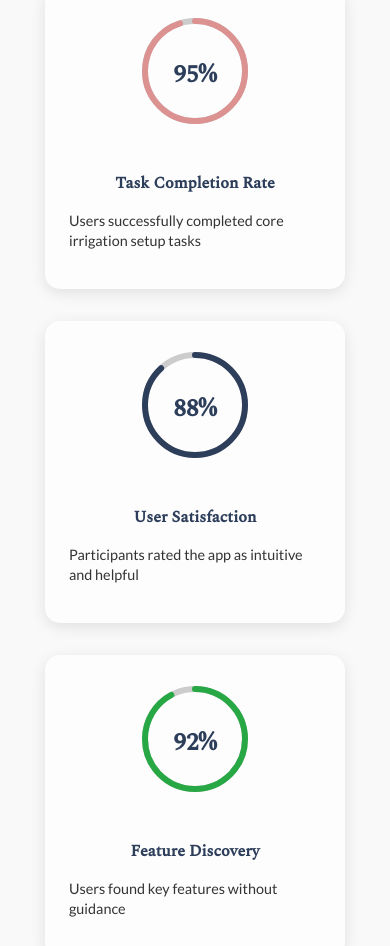
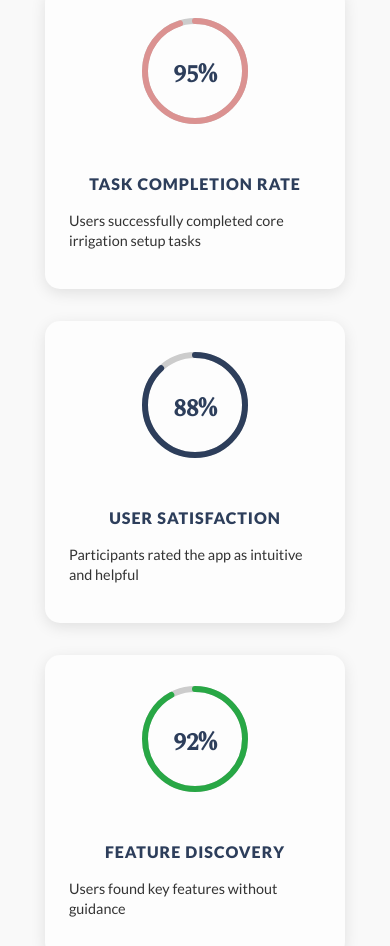
Before and after one commit to jiwoo3034/portfolio, a React (Create React App) app: page /projects/1 in a window 390 px wide. Shown: the part 6935-7881 px from the top of the page. Built offline with nearby package versions, Linux system fonts and the light colour scheme.

Commit message:
Fix heading structure in IoTMobileApp.js: change h4 to h3 for proper hierarchy

```diff
--- a/src/components/ProjectDetails/IoTMobileApp.css
+++ b/src/components/ProjectDetails/IoTMobileApp.css
@@ -620,7 +620,7 @@
   opacity: 1; /* Always visible, no animation */
 }
 
-.metric-card h4 {
+.metric-card h3 {
   color: #2D3E5B;
   margin: 1rem 0 0.5rem 0;
   font-size: 1rem;
--- a/src/components/ProjectDetails/IoTMobileApp.js
+++ b/src/components/ProjectDetails/IoTMobileApp.js
@@ -394,7 +394,7 @@ function IoTMobileApp() {
                 </svg>
                 <div className="percentage-text">95%</div>
               </div>
-              <h4>Task Completion Rate</h4>
+              <h3>Task Completion Rate</h3>
               <p>Users successfully completed core irrigation setup tasks</p>
             </div>
 
@@ -406,7 +406,7 @@ function IoTMobileApp() {
                 </svg>
                 <div className="percentage-text">88%</div>
               </div>
-              <h4>User Satisfaction</h4>
+              <h3>User Satisfaction</h3>
               <p>Participants rated the app as intuitive and helpful</p>
             </div>
 
@@ -418,7 +418,7 @@ function IoTMobileApp() {
                 </svg>
                 <div className="percentage-text">92%</div>
               </div>
-              <h4>Feature Discovery</h4>
+              <h3>Feature Discovery</h3>
               <p>Users found key features without guidance</p>
             </div>
           </div>
```
